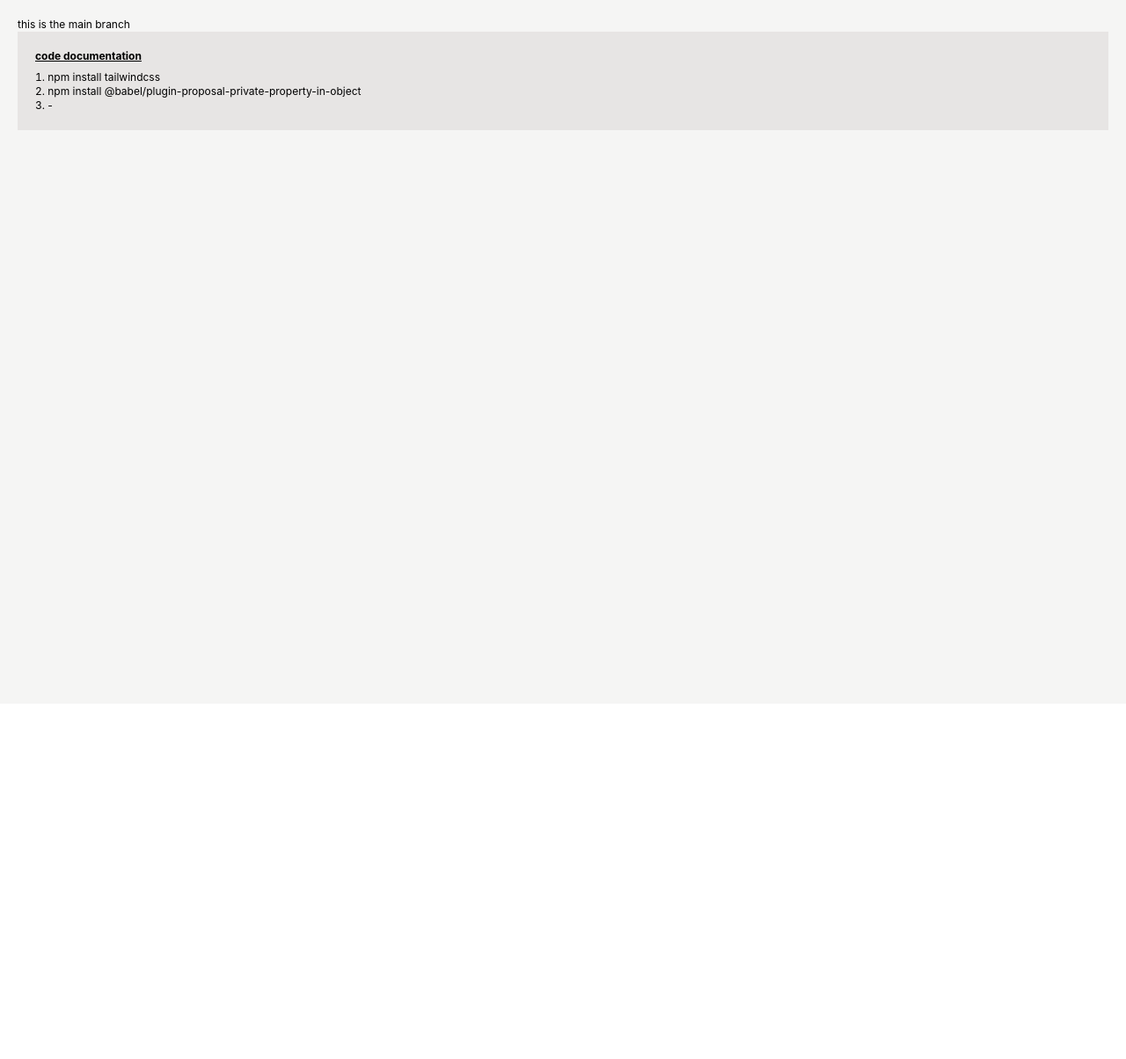
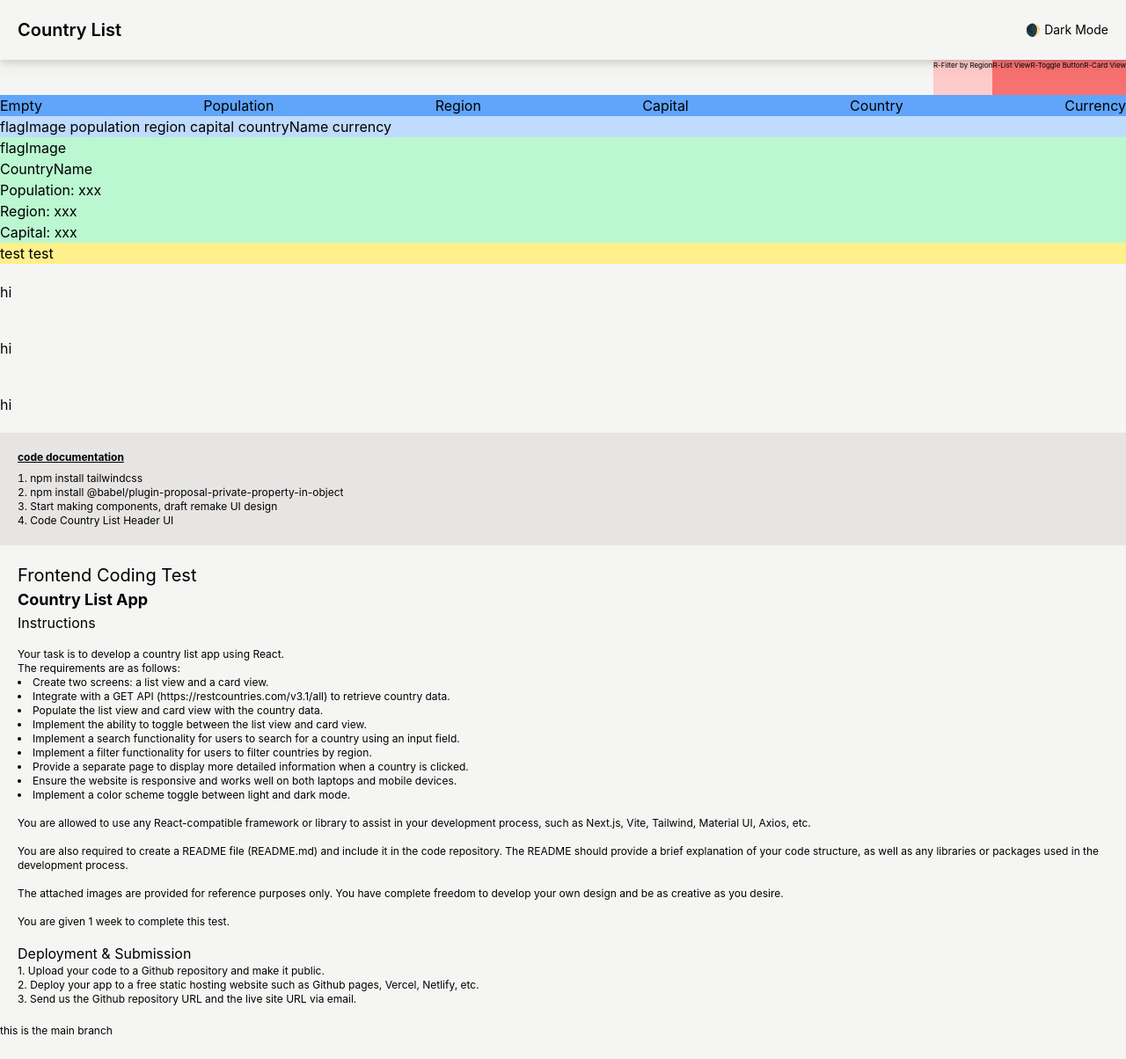
Before and after one commit to solahidris/PP05-IV-CountryList, a React (Create React App) app: page / in a window 1280 px wide. Shown: the whole page at 88% size. Before the commit the page ends 800 px from the top, so only its background shows below. Built offline with nearby package versions, Linux system fonts and the light colour scheme.

Commit message:
Added Country List Header & App Draft

```diff
--- a/src/App.js
+++ b/src/App.js
@@ -1,21 +1,22 @@
 import "./App.css";
 import React from "react";
+import CodeThinkingProcess from "./components/CodeThinkingProcess";
+import CodeInstructions from "./components/CodeInstructions";
+import CountryList from "./components/CountryList";
 
 function App() {
   return (
-    <div className="bg-stone-100 min-h-[100vh] p-5">
+    <div className="bg-stone-100 min-h-[100vh]">
+      <CountryList />
+      <div>
+        <p className="py-5">hi</p>
+        <p className="py-5">hi</p>
+        <p className="py-5">hi</p>
+      </div>
+      <CodeThinkingProcess />
+      <CodeInstructions />
 
-      <p className="text-xs">this is the main branch</p>
-
-      <div className="container p-5 bg-stone-200 text-xs">
-        <p className="underline font-bold mb-2">code documentation</p>
-        <ol className="list-decimal list-inside">
-          <li>npm install tailwindcss</li>
-          <li>npm install @babel/plugin-proposal-private-property-in-object</li>
-          <li>-</li>
-        </ol>
-      </div>
-
+      <p className="text-xs">this is the main branch</p><br/>
     </div>
   );
 }
--- /dev/null
+++ b/src/components/CodeInstructions.js
@@ -0,0 +1,56 @@
+// CodeInstructions.js
+
+import React from 'react';
+
+const CodeInstructions = () => {
+  return (
+    <div className="text-xs p-5">
+      <h1 className='text-xl'>Frontend Coding Test</h1>
+      <h2 className='text-lg font-bold'>Country List App</h2>
+      <h3 className='text-base'>Instructions</h3>
+      <br/>
+      <p>Your task is to develop a country list app using React.</p>
+      <p>The requirements are as follows:</p>
+      <ol className='list-disc list-inside'>
+        <li>Create two screens: a list view and a card view.</li>
+        <li>Integrate with a GET API (https://restcountries.com/v3.1/all) to retrieve country data.</li>
+        <li>Populate the list view and card view with the country data.</li>
+        <li>Implement the ability to toggle between the list view and card view.</li>
+        <li>Implement a search functionality for users to search for a country using an input field.</li>
+        <li>Implement a filter functionality for users to filter countries by region.</li>
+        <li>Provide a separate page to display more detailed information when a country is clicked.</li>
+        <li>Ensure the website is responsive and works well on both laptops and mobile devices.</li>
+        <li>Implement a color scheme toggle between light and dark mode.</li>
+      </ol>
+      <br/>
+      <p>
+        You are allowed to use any React-compatible framework or library to assist in your development process,
+        such as Next.js, Vite, Tailwind, Material UI, Axios, etc.
+      </p>
+      <br/>
+      <p>
+        You are also required to create a README file (README.md) and include it in the code repository. The README
+        should provide a brief explanation of your code structure, as well as any libraries or packages used in the
+        development process.
+      </p>
+      <br/>
+      <p>
+        The attached images are provided for reference purposes only. You have complete freedom to develop your own
+        design and be as creative as you desire.
+      </p>
+      <br/>
+      <p>You are given 1 week to complete this test.</p>
+      <br/>
+      <h3 className='text-base'>Deployment & Submission</h3>
+      <p>1. Upload your code to a Github repository and make it public.</p>
+      <p>
+        2. Deploy your app to a free static hosting website such as Github pages, Vercel, Netlify, etc.
+      </p>
+      <p>
+        3. Send us the Github repository URL and the live site URL via email.
+      </p>
+    </div>
+  );
+};
+
+export default CodeInstructions;
--- /dev/null
+++ b/src/components/CodeThinkingProcess.js
@@ -0,0 +1,19 @@
+// CodeThinkingProcess.js
+
+import React from "react";
+
+const CodeThinkingProcess = () => {
+  return (
+    <div className="container p-5 bg-stone-200 text-xs">
+      <p className="underline font-bold mb-2">code documentation</p>
+      <ol className="list-decimal list-inside">
+        <li>npm install tailwindcss</li>
+        <li>npm install @babel/plugin-proposal-private-property-in-object</li>
+        <li>Start making components, draft remake UI design</li>
+        <li>Code Country List Header UI</li>
+      </ol>
+    </div>
+  );
+};
+
+export default CodeThinkingProcess;
--- /dev/null
+++ b/src/components/CountryList.js
@@ -0,0 +1,54 @@
+import React from "react";
+import CountryListHeader from "./CountryListHeader";
+import SearchCountry from "./SearchCountry";
+
+const CountryList = () => {
+  return (
+    <div>
+      <CountryListHeader />
+
+      <div className="flex justify-between text-[8px]">
+        {/* <span className="bg-green-300">L-Search for a Country</span> */}
+        <SearchCountry />
+        <div className="flex bg-red-200">
+          <span>R-Filter by Region</span>
+          <div className="bg-red-400">
+            <span>R-List View</span>
+            <span>R-Toggle Button</span>
+            <span>R-Card View</span>
+          </div>
+        </div>
+      </div>
+
+      <div className="list view - use grid bg-blue-200">
+        <div className="bg-blue-400 flex justify-between">
+          <span>Empty</span>
+          <span>Population</span>
+          <span>Region</span>
+          <span>Capital</span>
+          <span>Country</span>
+          <span>Currency</span>
+        </div>
+        <div className="map this">
+          flagImage population region capital countryName currency
+        </div>
+      </div>
+
+      <div className="card view - use flex col bg-green-200">
+        <div className="map this">
+          <div className="flex flex-col">
+            <span>flagImage</span>
+            <span>CountryName</span>
+            <span>Population: xxx</span>
+            <span>Region: xxx</span>
+            <span>Capital: xxx</span>
+          </div>
+        </div>
+      </div>
+
+      <p className="bg-yellow-200">test test</p>
+    </div>
+  );
+};
+
+export default CountryList;
--- /dev/null
+++ b/src/components/CountryListHeader.js
@@ -0,0 +1,16 @@
+// CountryListHeader.js
+
+import React from "react";
+
+const CountryListHeader = () => {
+  return (
+    <div className="bg-stone-100 drop-shadow-lg">
+      <div className="flex justify-between p-5">
+        <h1 className="text-xl font-semibold">Country List</h1>
+        <button className="text-sm">🌒 Dark Mode</button>
+      </div>
+    </div>
+  );
+};
+
+export default CountryListHeader;
--- /dev/null
+++ b/src/components/SearchCountry.js
@@ -0,0 +1,11 @@
+import React from "react";
+
+const SearchCountry = () => {
+    return (
+        <div className="bg-green-300 py-5">
+
+        </div>
+    );
+};
+
+export default SearchCountry;
```
